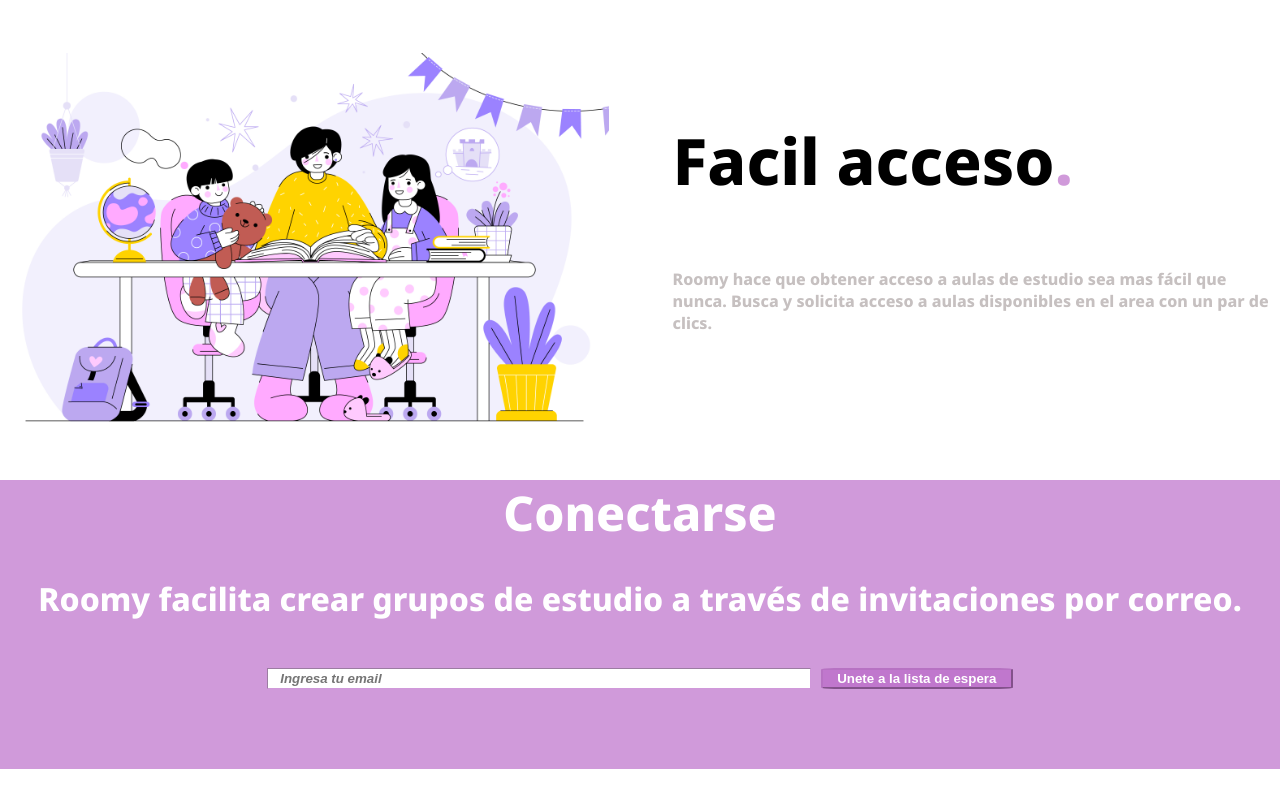
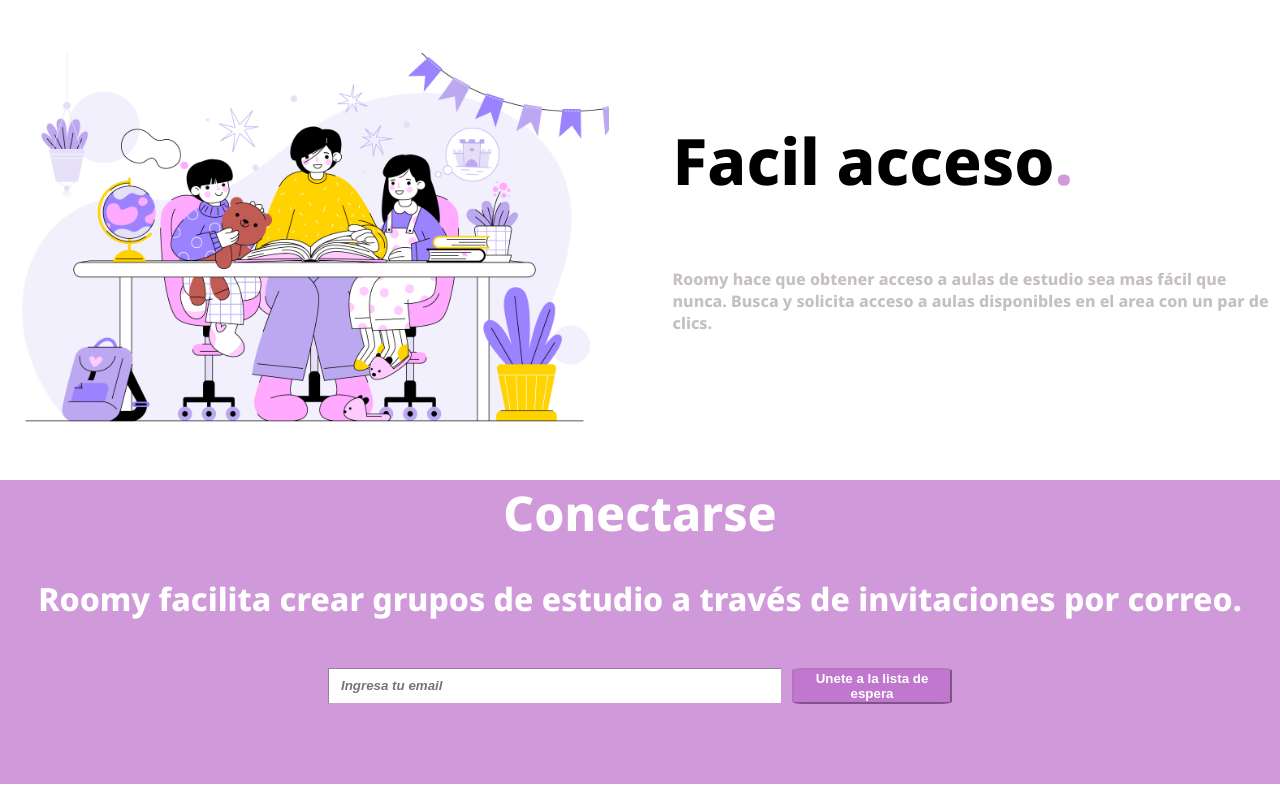
Before and after one commit to ProgramacionInternet/23A-M5-E6-Caelina, a plain HTML site: page index.html in a window 1280 px wide. Shown: the part 732-1532 px from the top of the page. Drawn offline with Linux system fonts and the light colour scheme.

Commit message:
Update style.css

```diff
--- a/css/style.css
+++ b/css/style.css
@@ -149,5 +149,5 @@ img{
 
 .centrar {
     margin: auto;
-    max-width: 60%;
+    max-width: 50%;
 }
```
